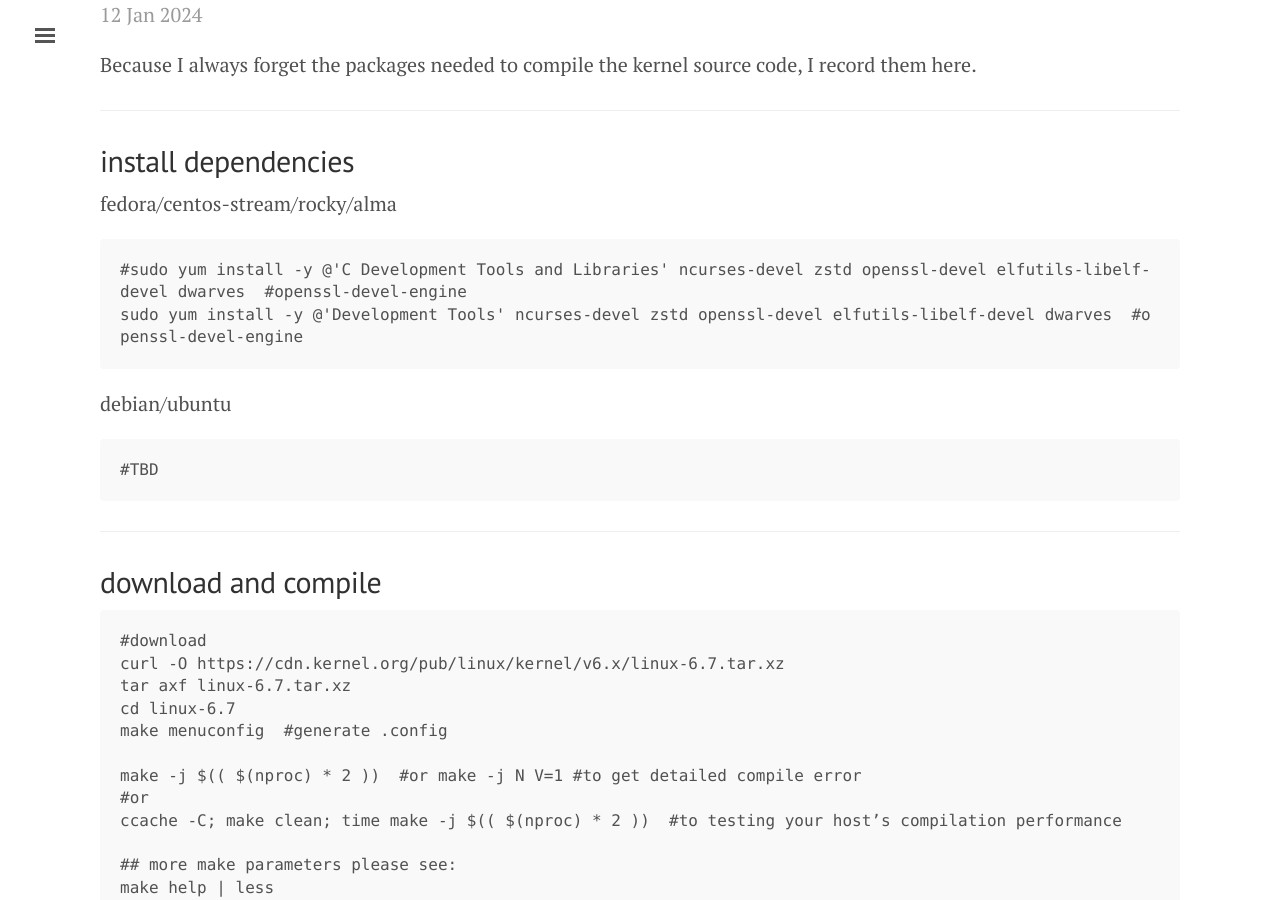
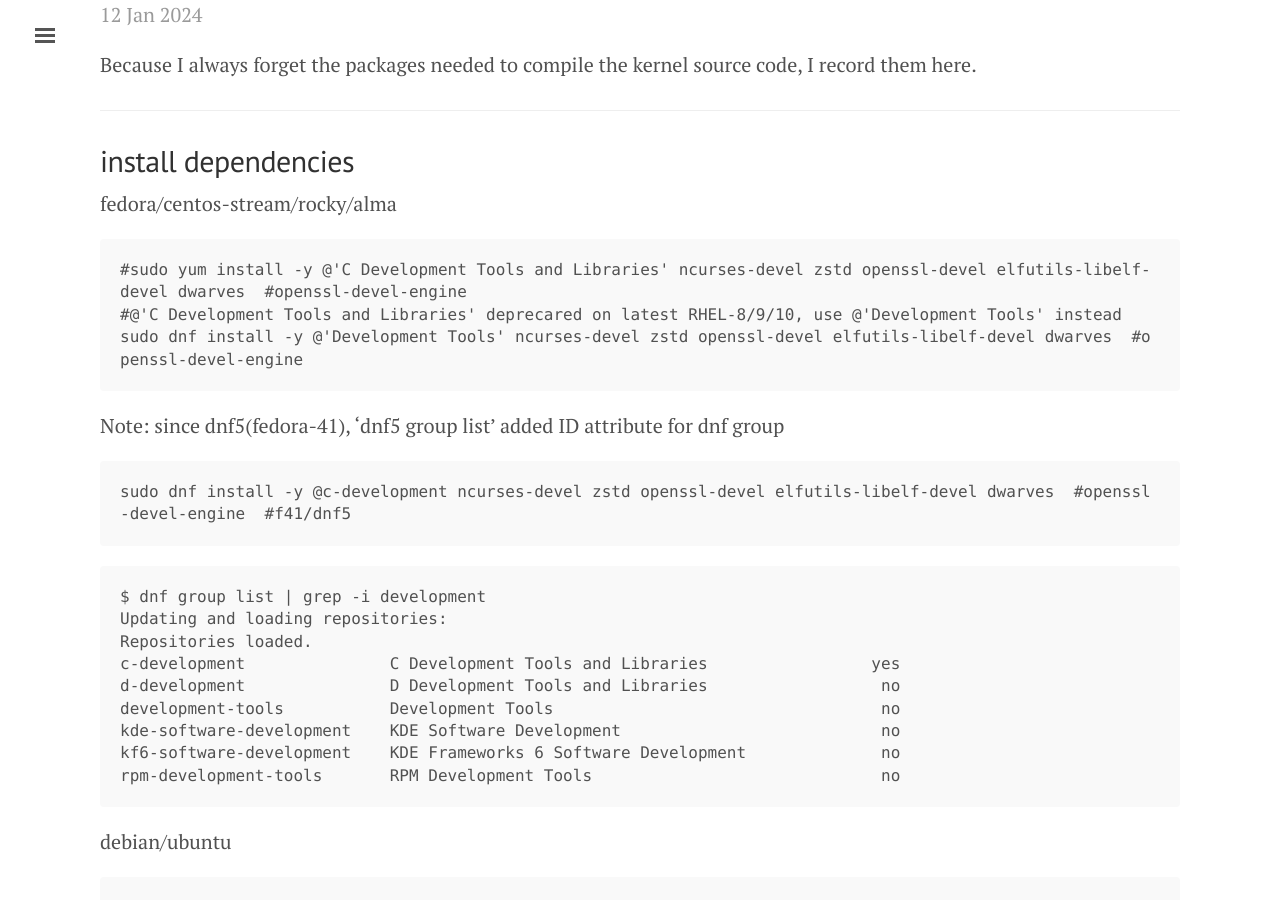
Before and after one commit to tcler/tcler.github.io, a Jekyll site: the page built from _posts/2024-01-12-compile-linux-upstream-kernel.md, in a window 1280 px wide and 900 px high, scrolled down 289 px. Built offline with Jekyll 4.4.1, drawn with Linux system fonts in a browser that asks for light colours.

Commit message:
Update 2024-01-12-compile-linux-upstream-kernel.md

````diff
--- a/_posts/2024-01-12-compile-linux-upstream-kernel.md
+++ b/_posts/2024-01-12-compile-linux-upstream-kernel.md
@@ -10,7 +10,25 @@ Because I always forget the packages needed to compile the kernel source code, I
 fedora/centos-stream/rocky/alma
 ```
 #sudo yum install -y @'C Development Tools and Libraries' ncurses-devel zstd openssl-devel elfutils-libelf-devel dwarves  #openssl-devel-engine
-sudo yum install -y @'Development Tools' ncurses-devel zstd openssl-devel elfutils-libelf-devel dwarves  #openssl-devel-engine
+#@'C Development Tools and Libraries' deprecared on latest RHEL-8/9/10, use @'Development Tools' instead
+sudo dnf install -y @'Development Tools' ncurses-devel zstd openssl-devel elfutils-libelf-devel dwarves  #openssl-devel-engine
+```
+
+Note: since dnf5(fedora-41), 'dnf5 group list' added ID attribute for dnf group
+```
+sudo dnf install -y @c-development ncurses-devel zstd openssl-devel elfutils-libelf-devel dwarves  #openssl-devel-engine  #f41/dnf5
+```
+
+```
+$ dnf group list | grep -i development
+Updating and loading repositories:
+Repositories loaded.
+c-development               C Development Tools and Libraries                 yes
+d-development               D Development Tools and Libraries                  no
+development-tools           Development Tools                                  no
+kde-software-development    KDE Software Development                           no
+kf6-software-development    KDE Frameworks 6 Software Development              no
+rpm-development-tools       RPM Development Tools                              no
 ```
 
 debian/ubuntu
````
